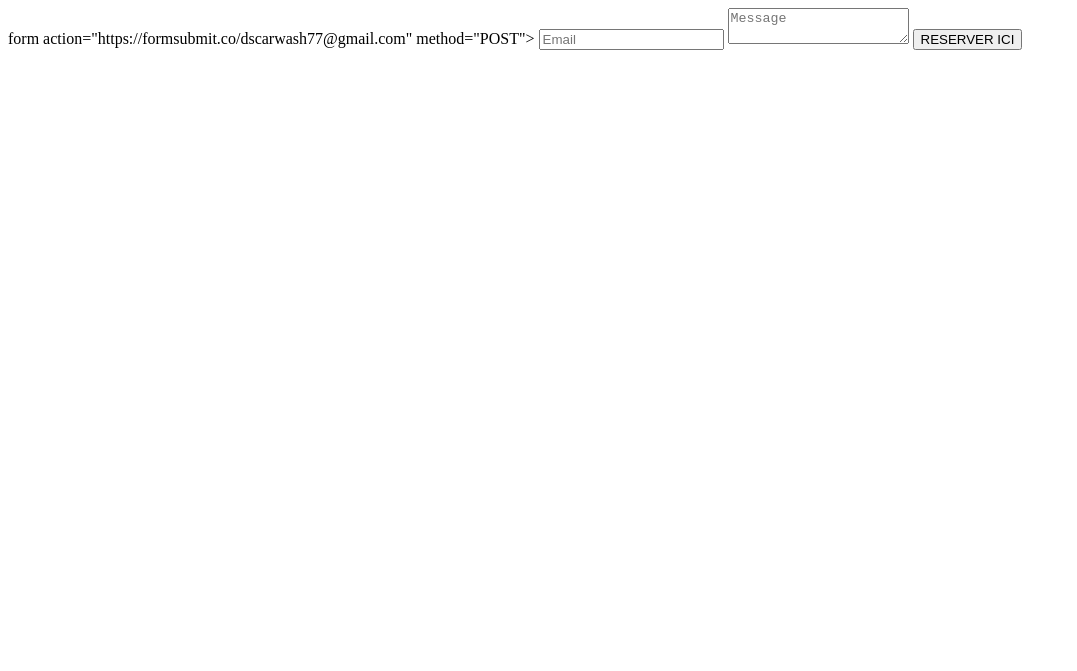
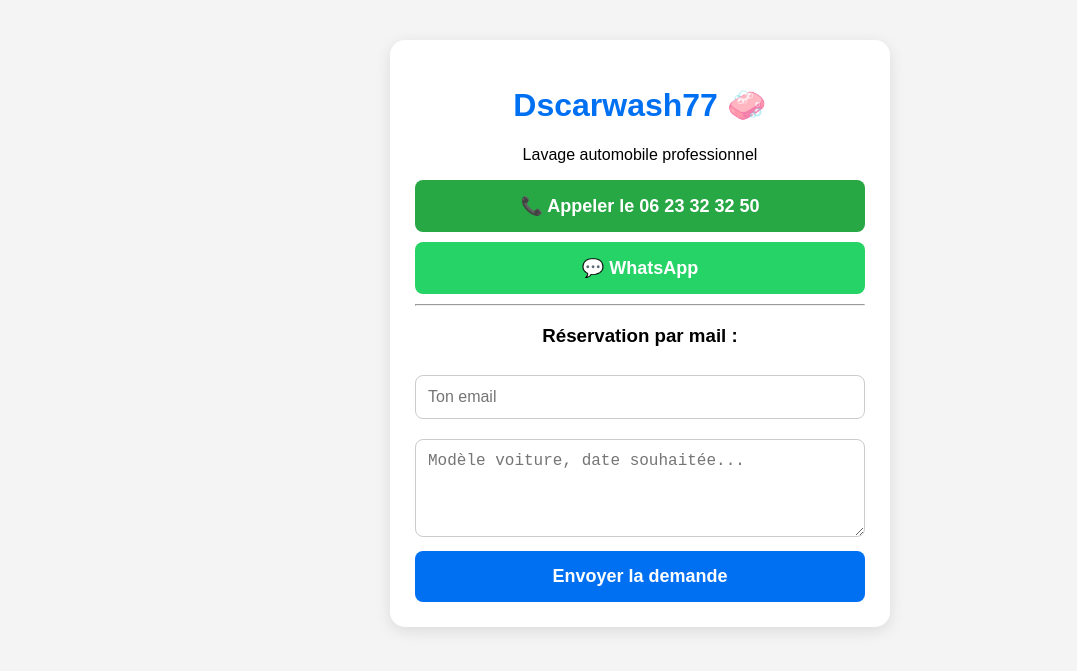
Before and after one commit to dscarwash77/Dscarwash-, a plain HTML site: page index.html in a window 1280 px wide. Shown: the whole page, without its empty margins (0-1077 px from the left). Drawn offline with Linux system fonts and the light colour scheme.

Commit message:
Enhance HTML structure and form styling
Updated form input placeholders and added styling for better presentation.

```diff
--- a/index.html
+++ b/index.html
@@ -1,5 +1,33 @@
-form action="https://formsubmit.co/dscarwash77@gmail.com" method="POST">
-<input type="email" name="email" placeholder="Email" required>
-<textarea name="message" placeholder="Message" required></textarea>
-<button type="submit">RESERVER ICI</button>
+<!DOCTYPE html>
+<html lang="fr" translate="no">
+<head>
+<meta charset="UTF-8">
+<meta name="viewport" content="width=device-width, initial-scale=1.0">
+<title>Dscarwash77</title>
+<style>
+body { font-family: sans-serif; text-align: center; padding: 20px; background: #f4f4f4; margin: 0; }
+.card { background: white; padding: 25px; border-radius: 15px; max-width: 450px; margin: 20px auto; box-shadow: 0 4px 15px rgba(0,0,0,0.1); }
+h1 { color: #0070f3; }
+.btn { display: block; padding: 15px; margin: 10px 0; border-radius: 8px; text-decoration: none; font-weight: bold; color: white; font-size: 18px; }
+.tel { background: #28a745; }
+.ws { background: #25D366; }
+input, textarea { width: 100%; padding: 12px; margin: 10px 0; border: 1px solid #ccc; border-radius: 8px; box-sizing: border-box; font-size: 16px; }
+button { width: 100%; padding: 15px; background: #0070f3; color: white; border: none; border-radius: 8px; font-weight: bold; cursor: pointer; font-size: 18px; }
+</style>
+</head>
+<body>
+<div class="card">
+<h1>Dscarwash77 🧼</h1>
+<p>Lavage automobile professionnel</p>
+<a href="tel:+33623323250" class="btn tel">📞 Appeler le 06 23 32 32 50</a>
+<a href="https://wa.me/33623323250" class="btn ws">💬 WhatsApp</a>
+<hr>
+<form action="https://formsubmit.co/dscarwash77@gmail.com" method="POST">
+<h3>Réservation par mail :</h3>
+<input type="email" name="email" placeholder="Ton email" required>
+<textarea name="message" rows="4" placeholder="Modèle voiture, date souhaitée..." required></textarea>
+<button type="submit">Envoyer la demande</button>
 </form>
+</div>
+</body>
+</html>
```
